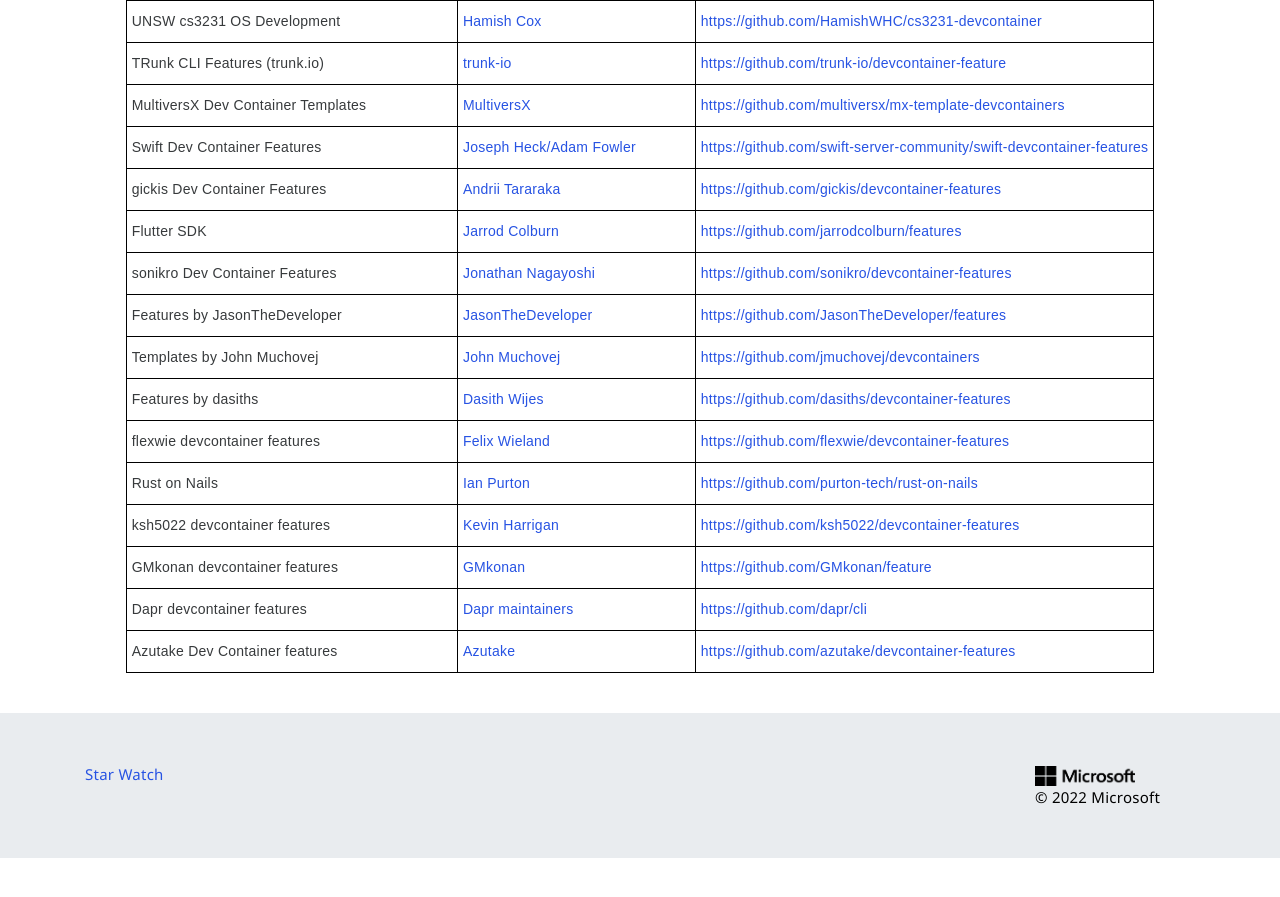
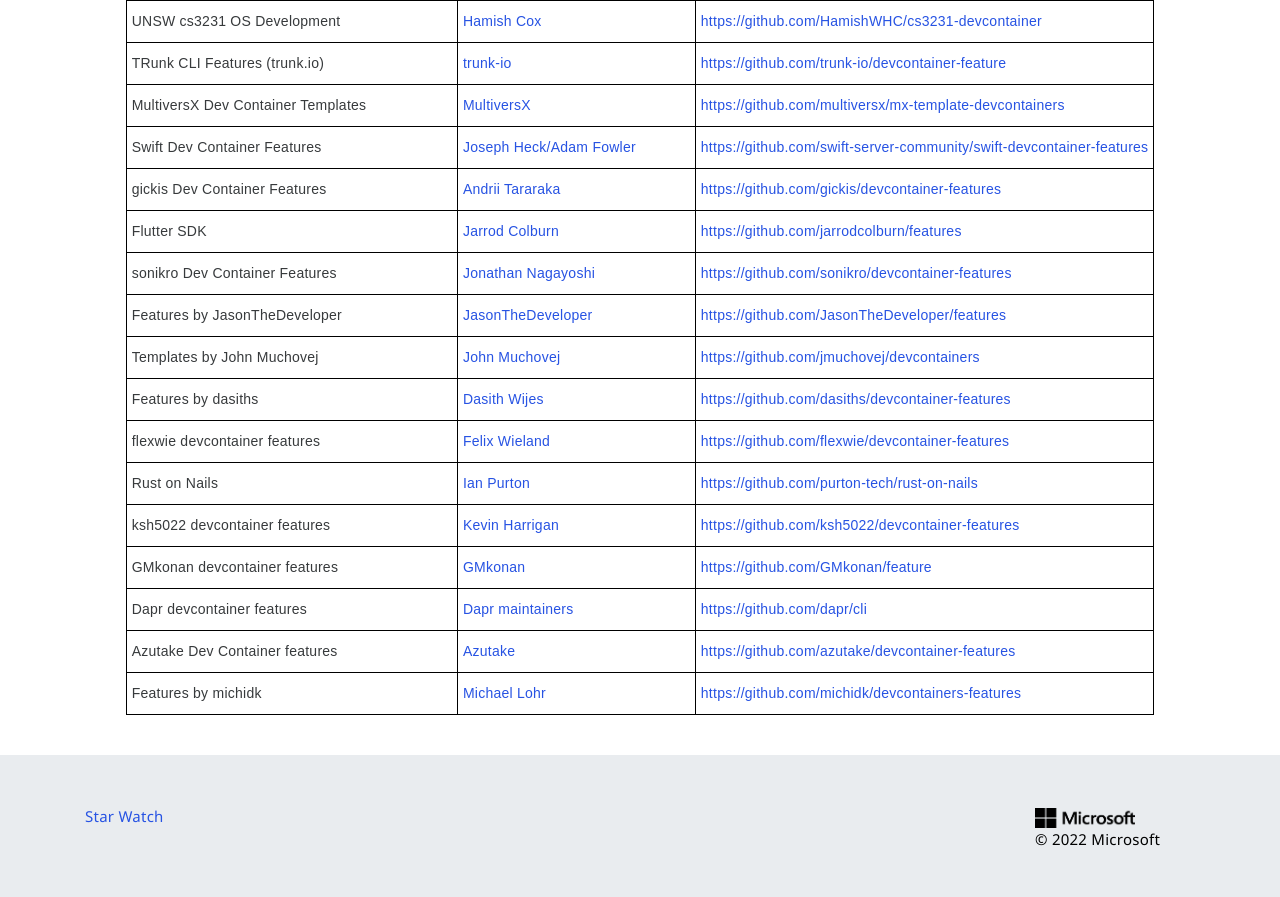
Before and after one commit to devcontainers/devcontainers.github.io, a Jekyll site: the page built from collections.html, in a window 1280 px wide and 900 px high, scrolled down 2770 px. Shown: the top 897 px of the window. Built offline with Jekyll 4.4.1, drawn with Linux system fonts in a browser that asks for light colours; nearby versions of some CDN libraries; comment, search, counter and statistics services are not loaded; before the commit the page ends 3628 px from its top, so only the background shows below that.

Commit message:
Add michidk's feature repo to the collection index

```diff
--- a/_data/collection-index.yml
+++ b/_data/collection-index.yml
@@ -368,3 +368,8 @@
   contact: https://github.com/azutake/devcontainer-features/issues
   repository: https://github.com/azutake/devcontainer-features
   ociReference: ghcr.io/azutake/devcontainer-features
+- name: Features by michidk
+  maintainer: Michael Lohr
+  contact: https://github.com/michidk/
+  repository: https://github.com/michidk/devcontainers-features
+  ociReference: ghcr.io/michidk/devcontainers-features
```
